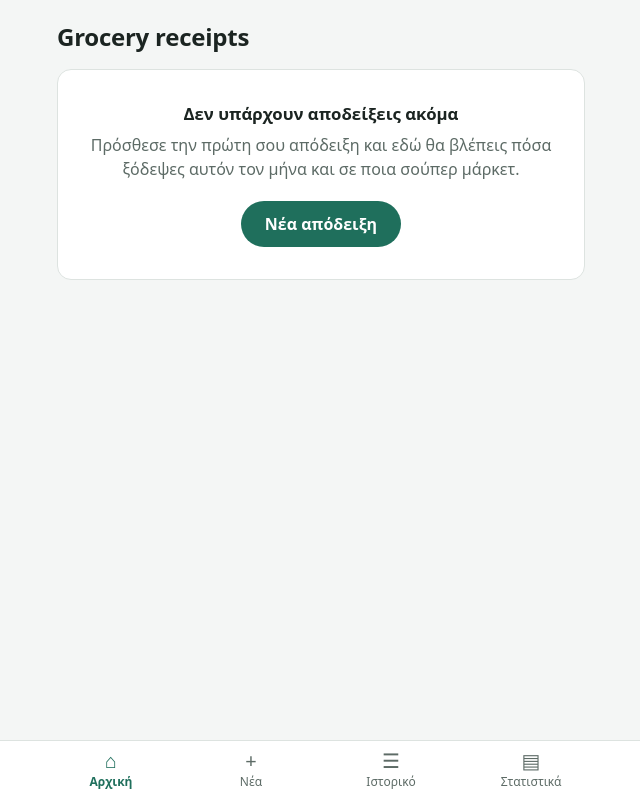
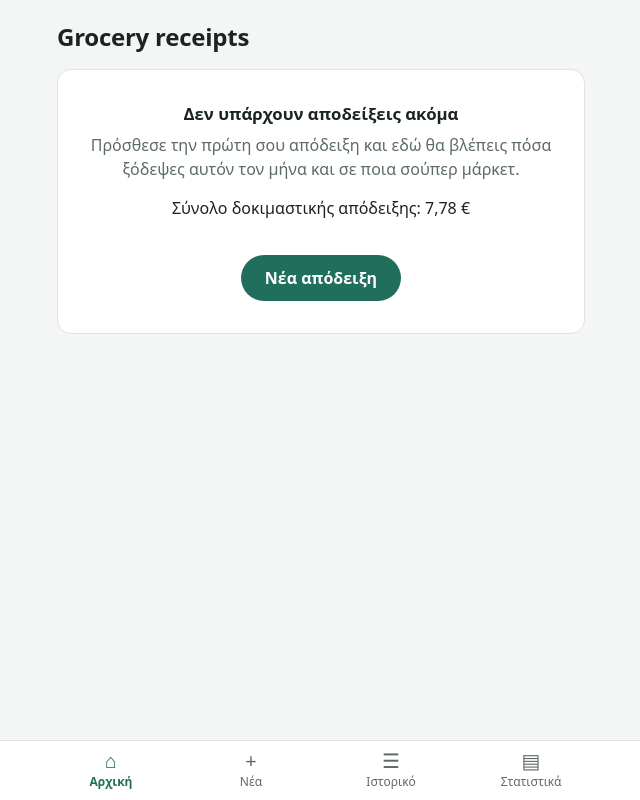
Before and after one commit to Christsarch/grocery-receipts-gr, a React (Vite) app: page / in a window 1280 px wide. Shown: the whole page, without its empty margins (319-959 px from the left). Built offline with nearby package versions, Linux system fonts and the light colour scheme.

Commit message:
Add receipt data model and total calculation

```diff
--- /dev/null
+++ b/src/data/money.js
@@ -0,0 +1,13 @@
+function lineTotalInCents(item){
+    return Math.round(item.quantity * item.unitPriceInCents);
+    }
+
+export function receiptTotalInCents(receipt) {
+  let totalPrice = 0;
+
+  for (const item of receipt.items) {
+    totalPrice += lineTotalInCents(item);
+  }
+
+  return totalPrice;
+}
--- /dev/null
+++ b/src/data/sampleReceipt.js
@@ -0,0 +1,10 @@
+export const sampleReceipt = {
+  id: crypto.randomUUID(),
+  chainId: "masoutis",
+  date: "2026-11-04T14:30:15",
+  items: [
+    { id: crypto.randomUUID(), name: "ΓΑΛΑ ΝΟΥΝΟΥ 1L", unit: "piece", quantity: 2,     unitPriceInCents: 150 },
+    { id: crypto.randomUUID(), name: "ΜΗΛΑ",           unit: "kg",    quantity: 1.234, unitPriceInCents: 189 },
+    { id: crypto.randomUUID(), name: "ΑΥΓΑ 6ΤΕΜ",      unit: "piece", quantity: 1,     unitPriceInCents: 245 },
+  ],
+};
--- a/src/pages/Home.jsx
+++ b/src/pages/Home.jsx
@@ -1,6 +1,13 @@
+
+import { sampleReceipt } from "../data/sampleReceipt"
+import { receiptTotalInCents } from "../data/money.js"
 // Αρχική: σύνοψη του μήνα. Προς το παρόν δείχνει "κενή κατάσταση",
 // γιατί δεν έχουμε ακόμα αποθηκευμένες αποδείξεις (έρχεται στη Φάση 1).
 export default function Home({ onNavigate }) {
+
+  const totalInCents = receiptTotalInCents(sampleReceipt);
+  const totalText = (totalInCents / 100).toLocaleString("el-GR", { style: "currency", currency: "EUR" });
+
   return (
     <section className="page">
       <div className="card empty">
@@ -9,6 +16,7 @@ export default function Home({ onNavigate }) {
           Πρόσθεσε την πρώτη σου απόδειξη και εδώ θα βλέπεις πόσα ξόδεψες
           αυτόν τον μήνα και σε ποια σούπερ μάρκετ.
         </p>
+        <p>Σύνολο δοκιμαστικής απόδειξης: {totalText}</p>
         <button className="primary" onClick={() => onNavigate('new')}>
           Νέα απόδειξη
         </button>
```
Also changed, not shown: src/data/chains.js (added, +8 -0 lines).
